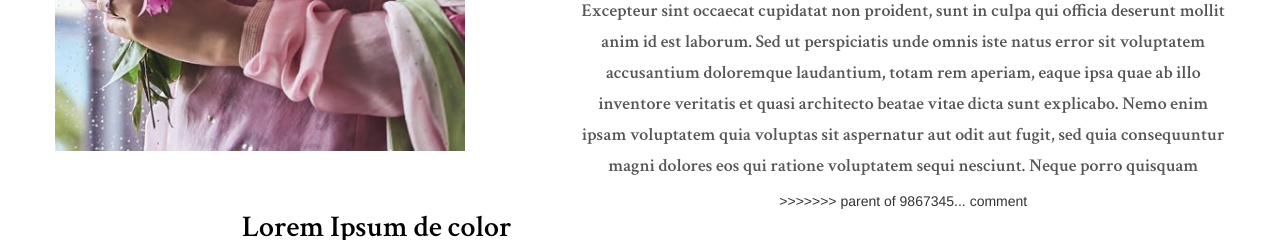
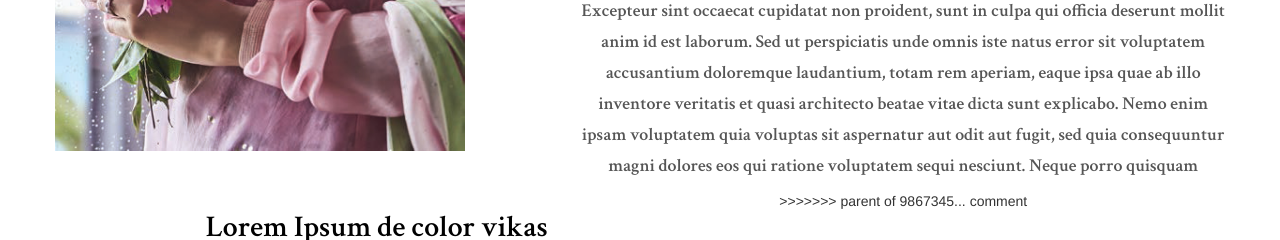
Before and after one commit to acumaxxx/saundh, a PHP site: page /about.php in a window 1280 px wide. Shown: the part 1886-2126 px from the top of the page. Run offline with PHP 8.4, Linux system fonts and the light colour scheme; some web fonts are replaced.

Commit message:
vikas commite

```diff
--- a/about.php
+++ b/about.php
@@ -1,4 +1,4 @@
-<!DOCTYPE html>
+ <!DOCTYPE html>
 <html lang="en">
 <head>
   <meta charset="UTF-8"/>
@@ -53,7 +53,7 @@
 >>>>>>> parent of 9867345... comment
           </div>
           <div class="about_section2_content">
-              <h2>Lorem Ipsum de color</h2>
+              <h2>Lorem Ipsum de color vikas</h2>
               <p>Lorem ipsum dolor sit amet, consectetur adipisicing elit, sed do eiusmod tempor incididunt ut labore et dolore magna aliqua. Ut enim ad minim veniam, quis nostrud exercitation ullamco laboris nisi ut aliquip ex ea commodo consequat. Duis aute irure dolor in reprehenderit in voluptate velit esse cillum dolore eu fugiat nulla pariatur. Excepteur sint occaecat cupidatat non proident, sunt in culpa qui officia deserunt mollit anim id est laborum. Sed ut perspiciatis unde omnis iste natus error sit voluptatem accusantium doloremque laudantium, totam rem aperiam, eaque ipsa quae ab illo inventore veritatis et quasi architecto beatae vitae dicta sunt explicabo. Nemo enim ipsam voluptatem quia voluptas sit aspernatur aut odit aut fugit, sed quia consequuntur magni dolores eos qui ratione voluptatem sequi nesciunt. Neque porro quisquam</p>
           </div>
            <div class="about_section2_img">
```
